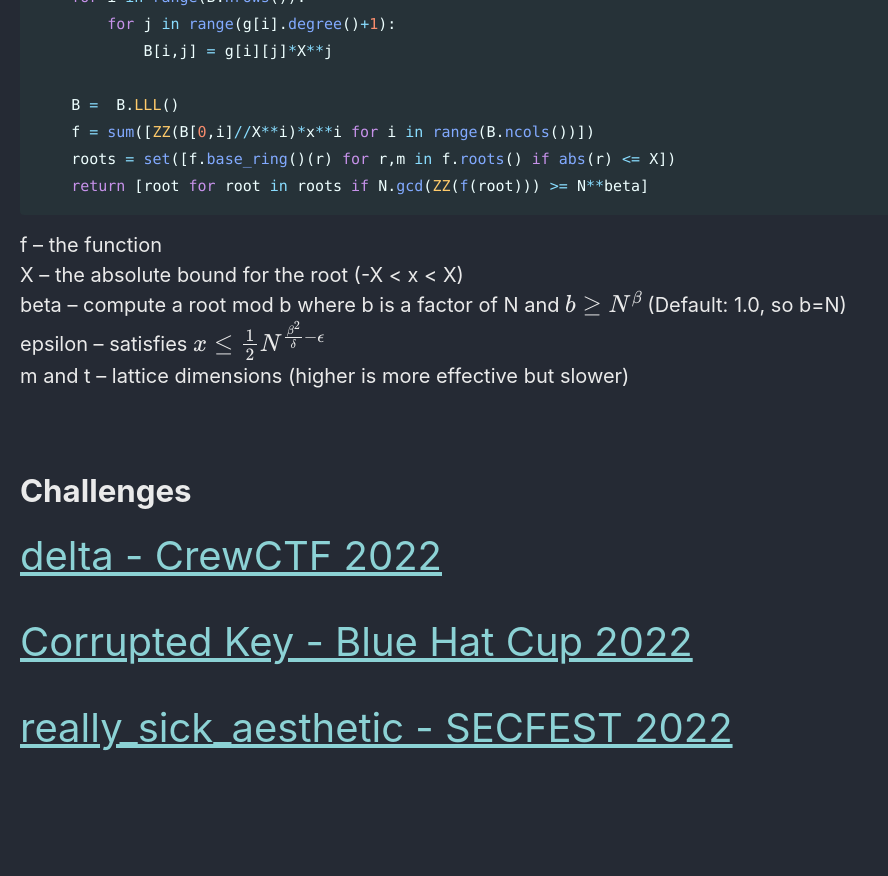
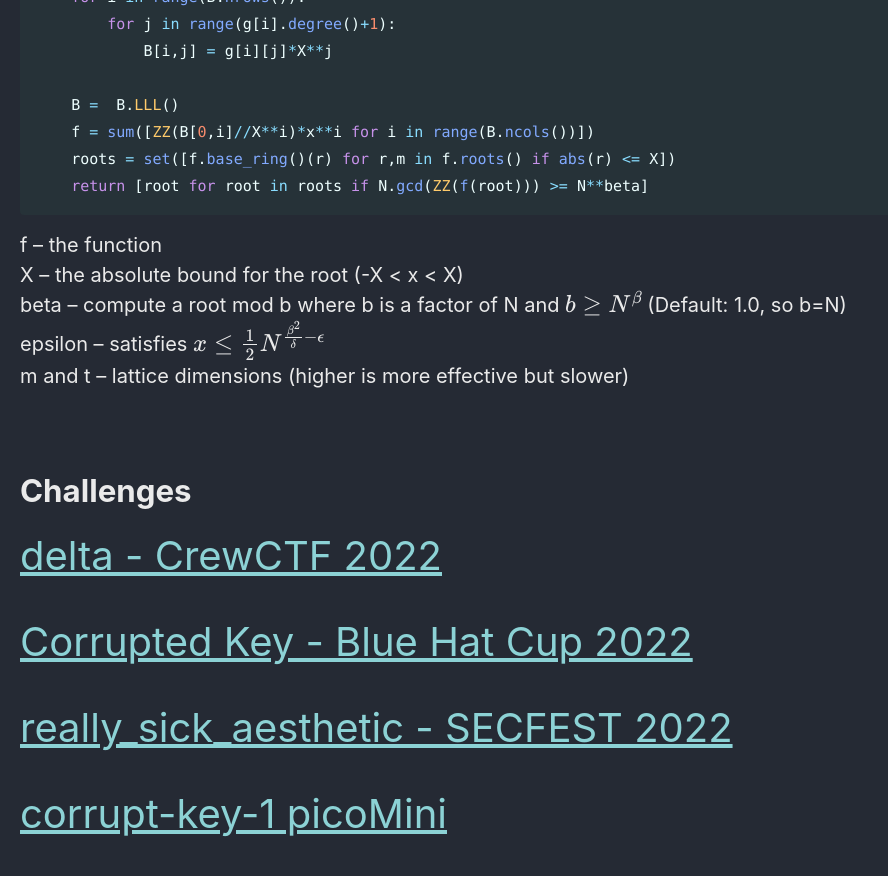
Before and after one commit to Connor-McCartney/Connor-McCartney.github.io, a Jekyll site: the page built from _pages/cryptography/small-roots/small-roots.md, in a window 1280 px wide and 900 px high, scrolled down 752 px. Shown: the top 876 px of the window, without its empty margins (0-888 px from the left). Built offline with Jekyll 4.4.1, drawn with Linux system fonts in a browser that asks for light colours; cached includes are drawn as plain includes; before the commit the page ends 1566 px from its top, so only the background shows below that.

Commit message:
Update small-roots.md

```diff
--- a/_pages/cryptography/small-roots/small-roots.md
+++ b/_pages/cryptography/small-roots/small-roots.md
@@ -51,3 +51,5 @@ m and t – lattice dimensions (higher is more effective but slower)
 <span style="font-size:2em;">   [Corrupted Key - Blue Hat Cup 2022](/cryptography/small-roots/Corrupted-Key-Blue-Hat-Cup-2022)       </span> <br>
 
 <span style="font-size:2em;">   [really_sick_aesthetic - SECFEST 2022](/cryptography/small-roots/really-sick-aesthetic-SECFEST-2022)       </span> <br>
+
+<span style="font-size:2em;">   [corrupt-key-1 picoMini](/cryptography/small-roots/corrupt-key-1-picoMini)       </span> <br>
```
